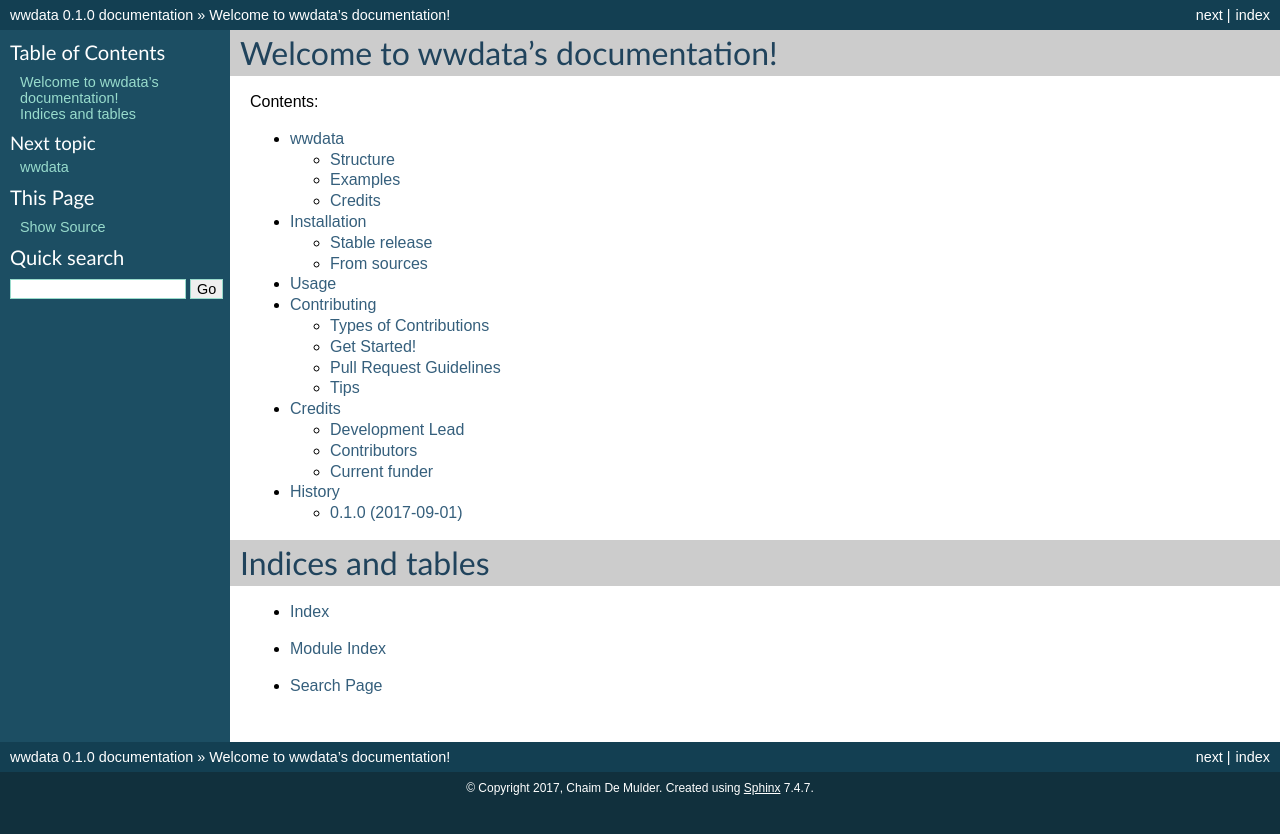
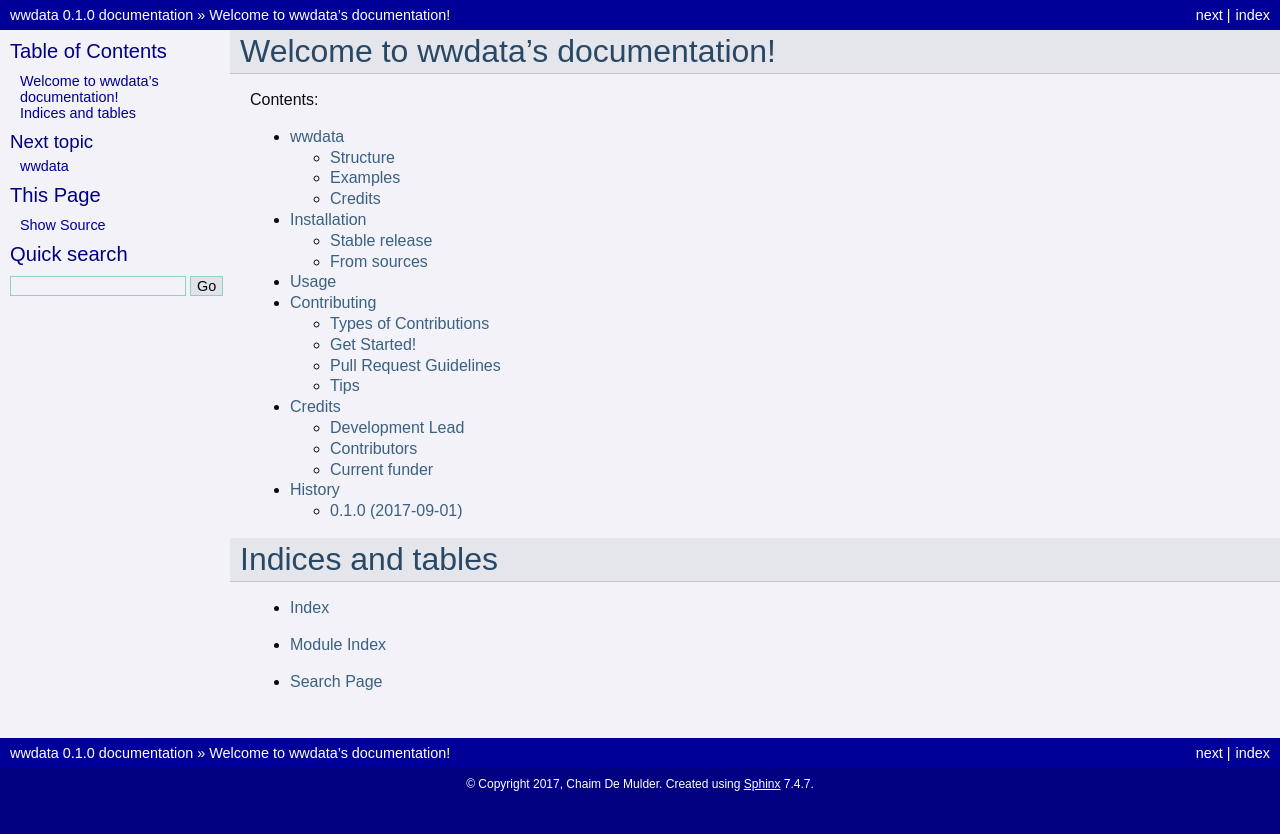
Before and after one commit to UGentBiomath/wwdata, a Sphinx documentation site: the page built from docs/index.rst, in a window 1280 px wide. Shown: the top 834 px of the page. Built offline with Sphinx 7.4.7, drawn with Linux system fonts in a browser that asks for light colours; pages that are not in the unit, such as notebooks, are missing from menus.

Commit message:
adjust style sheets to personalise documentation site

```diff
--- a/docs/conf.py
+++ b/docs/conf.py
@@ -144,7 +144,7 @@
 # here, relative to this directory. They are copied after the builtin
 # static files, so a file named "default.css" will overwrite the builtin
 # "default.css".
-html_static_path = ['custom_stylesheets']
+html_static_path = ['./custom_stylesheets']
 
 # If not '', a 'Last updated on:' timestamp is inserted at every page
 # bottom, using the given strftime format.
--- a/docs/custom_stylesheets/basic.css
+++ b/docs/custom_stylesheets/basic.css
@@ -345,6 +345,7 @@
     border-left: 0;
     border-right: 0;
     border-bottom: 1px solid #aaa;
+    min-width: 110px;
 }
 
 table.footnote td, table.footnote th {
--- a/docs/custom_stylesheets/classic.css
+++ b/docs/custom_stylesheets/classic.css
@@ -20,14 +20,15 @@
 body {
     font-family: sans-serif;
     font-size: 100%;
-    background-color: #11303d;
+    background-color: #000080/*#11303d*/;
     color: #000;
     margin: 0;
     padding: 0;
 }
 
 div.document {
-    background-color: #1c4e63;
+    background-color: #ffffff /*#0000b3 /*#1c4e63*/;
+    opacity: 0.95;
 }
 
 div.documentwrapper {
@@ -41,6 +42,7 @@
 
 div.body {
     background-color: #ffffff;
+    opacity: .95;
     color: #000000;
     padding: 0 20px 30px 20px;
 }
@@ -59,7 +61,7 @@
 }
 
 div.related {
-    background-color: #133f52;
+    background-color: #000099/*#133f52*/;
     line-height: 30px;
     color: #ffffff;
 }
@@ -72,8 +74,8 @@
 }
 
 div.sphinxsidebar h3 {
-    font-family: 'Trebuchet MS', sans-serif;
-    color: #ffffff;
+    font-family: 'Arial', sans-serif;
+    color: #000080 /*#ffffff*/;
     font-size: 1.4em;
     font-weight: normal;
     margin: 0;
@@ -81,12 +83,12 @@
 }
 
 div.sphinxsidebar h3 a {
-    color: #ffffff;
+    color: #000080/*#ffffff*/;
 }
 
 div.sphinxsidebar h4 {
-    font-family: 'Trebuchet MS', sans-serif;
-    color: #ffffff;
+    font-family: 'Arial', sans-serif;
+    color: #000080/*#ffffff*/;
     font-size: 1.3em;
     font-weight: normal;
     margin: 5px 0 0 0;
@@ -108,7 +110,7 @@
 }
 
 div.sphinxsidebar a {
-    color: #98dbcc;
+    color: #000099/*#98dbcc*/;
 }
 
 div.sphinxsidebar input {
@@ -145,7 +147,7 @@
 div.body h4,
 div.body h5,
 div.body h6 {
-    font-family: 'Trebuchet MS', sans-serif;
+    font-family: 'Arial', sans-serif;
     background-color: #f2f2f2;
     font-weight: normal;
     color: #20435c;
@@ -155,13 +157,13 @@
 }
 
 div.body h1 {
-  background-color: #cccccc
+  /*background-color: #ffffff*/
 }
 div.body h2 {
-  background-color: #d9d9d9
+  /*background-color: #ffffff*/
 }
 div.body h3 {
-  background-color: #e6e6e6
+  /*background-color: #ffffff*/
 }
 
 div.body h1 { margin-top: 0; font-size: 200%; }
@@ -233,10 +235,10 @@
 
 pre {
     padding: 5px;
-    background-color: #eeffcc;
+    background-color: #ccd9ff/*#eeffcc*/;
     color: #333333;
     line-height: 120%;
-    border: 1px solid #ac9;
+    border: 1px solid #0e1bff;
     border-left: none;
     border-right: none;
 }
@@ -248,7 +250,7 @@
 }
 
 th {
-    background-color: #ede;
+    background-color: #ccd8ff;
 }
 
 .warning code {
```
